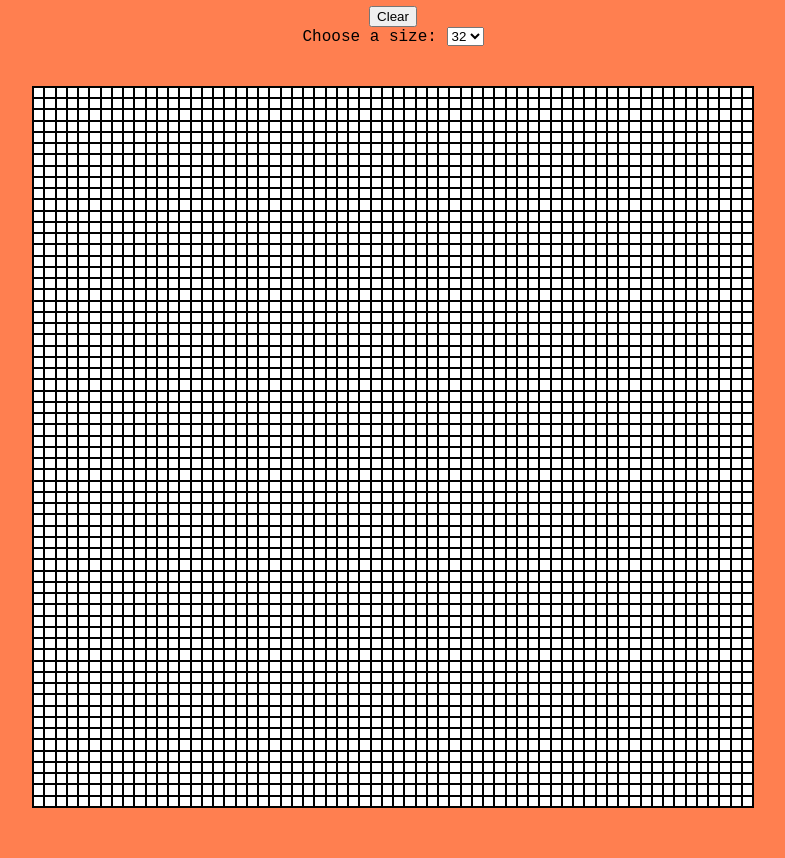
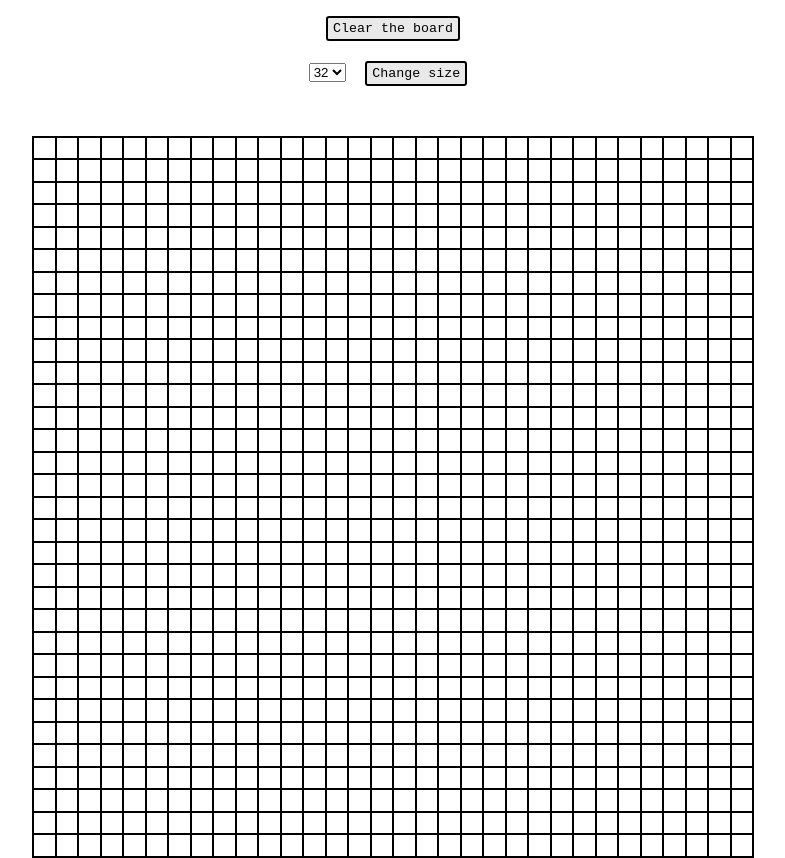
Before and after one commit to MikolajDuda/etch-a-sketch, a plain HTML site: page index.html in a window 1280 px wide. Shown: the part 74-932 px from the top of the page, without its empty margins (247-1032 px from the left). Before the commit the page ends 882 px from the top, so only its background shows below. Drawn offline with Linux system fonts and the light colour scheme.

Commit message:
Add Clear board and Change size functionality, clear code

```diff
--- a/index.html
+++ b/index.html
@@ -8,17 +8,18 @@
     <body>
         <div id="top-container">
             <h1>Etch-a-sketch</h1>
-            <div>
-                <button id="clear-btn">Clear</button>
+            <div id="clear-board">
+                <button id="clear-btn">Clear the board</button>
             </div>
-            <div>
-                <label for="size-list">Choose a size:</label>
+            <div id="change-size">
+                <!-- <label for="size-list">Choose a size:</label> -->
                 <select id="size-list">
                     <option value="16">16</option>
                     <option selected value="32">32</option>
                     <option value="64">64</option>
                     <option value="90">90</option>
                 </select>
+                <button id="change-btn">Change size</button>
             </div>
         </div>
 
--- a/script.js
+++ b/script.js
@@ -1,19 +1,13 @@
 const board = document.querySelector('#board-container');
-let boardSize = document.querySelector('#size-list'); // TO nie to
-console.log(boardSize);
-boardSize = 64;
+const clearBtn = document.querySelector('#clear-btn');
+const changeBtn = document.querySelector('#change-btn');
+let boardSize = document.querySelector('#size-list').value;
 
-board.setAttribute('style', `grid-template-columns: repeat(${boardSize}, ${720/boardSize}px)`);
-
-for (let i =0; i < boardSize; i++) {
-    for (let j = 0; j < boardSize; j++){
-        const boardItem = document.createElement("div");
-        boardItem.className = 'grid-item';
-        board.appendChild(boardItem);
-    }
-}
+makeBoard(boardSize);
 
 board.addEventListener('mouseover', changeBackground);
+clearBtn.addEventListener('click', clearItems);
+changeBtn.addEventListener('click', changeBoardSize);
 
 function changeBackground (e) {
     if (e.target.className !== 'grid-item') {
@@ -22,9 +16,30 @@ function changeBackground (e) {
     e.target.setAttribute('style', `background: rgb(${random(50, 256)}, ${random(50, 256)}, ${random(50, 256)});`);
 }
 
-// function random(max) {
-//     return Math.floor(Math.random() * max - 1) + 1;
-// }
+function clearItems() {
+    const items = board.childNodes;
+    for (let i =0; i < items.length; i++) {
+        items[i].style.background = 'white';
+    }
+}
+
+function changeBoardSize(){
+    boardSize = document.querySelector('#size-list').value;
+    board.textContent = '';
+    makeBoard(boardSize);
+}
+
+function makeBoard (boardSize){
+    board.setAttribute('style', `grid-template-columns: repeat(${boardSize}, ${720/boardSize}px)`);
+
+    for (let i = 0; i < boardSize; i++) {
+        for (let j = 0; j < boardSize; j++){
+            const boardItem = document.createElement("div");
+            boardItem.className = 'grid-item';
+            board.appendChild(boardItem);
+        }
+    }
+}
 
 function random(min, max){
     return Math.floor(Math.random() * (max - min + 1) + min);
--- a/style.css
+++ b/style.css
@@ -2,7 +2,7 @@ body {
     margin: 0;
     width: 100%;
     height: 100vh;
-    background: coral;
+    background: white;
     font-family: 'Courier New', Courier, monospace;
     box-sizing: border-box;
 }
@@ -11,6 +11,30 @@ body {
     display: grid;
     align-items: center;
     justify-items: center;
+}
+
+button {
+    background: rgb(233, 233, 233);
+    font-family: inherit;
+    cursor: pointer;
+    margin: 10px;
+    min-width: 70px;
+    padding: 3px 5px;
+    color: black;
+    text-decoration: none;
+    border: 2px solid black;
+    border-radius: 3px;
+}
+
+button:hover {
+    color: white;
+    background: rgb(78, 78, 78);
+}
+
+button:active {
+    background: white;
+    color: black;
+    transform: scale(1.05);
 }
 
 #board-container {
```
